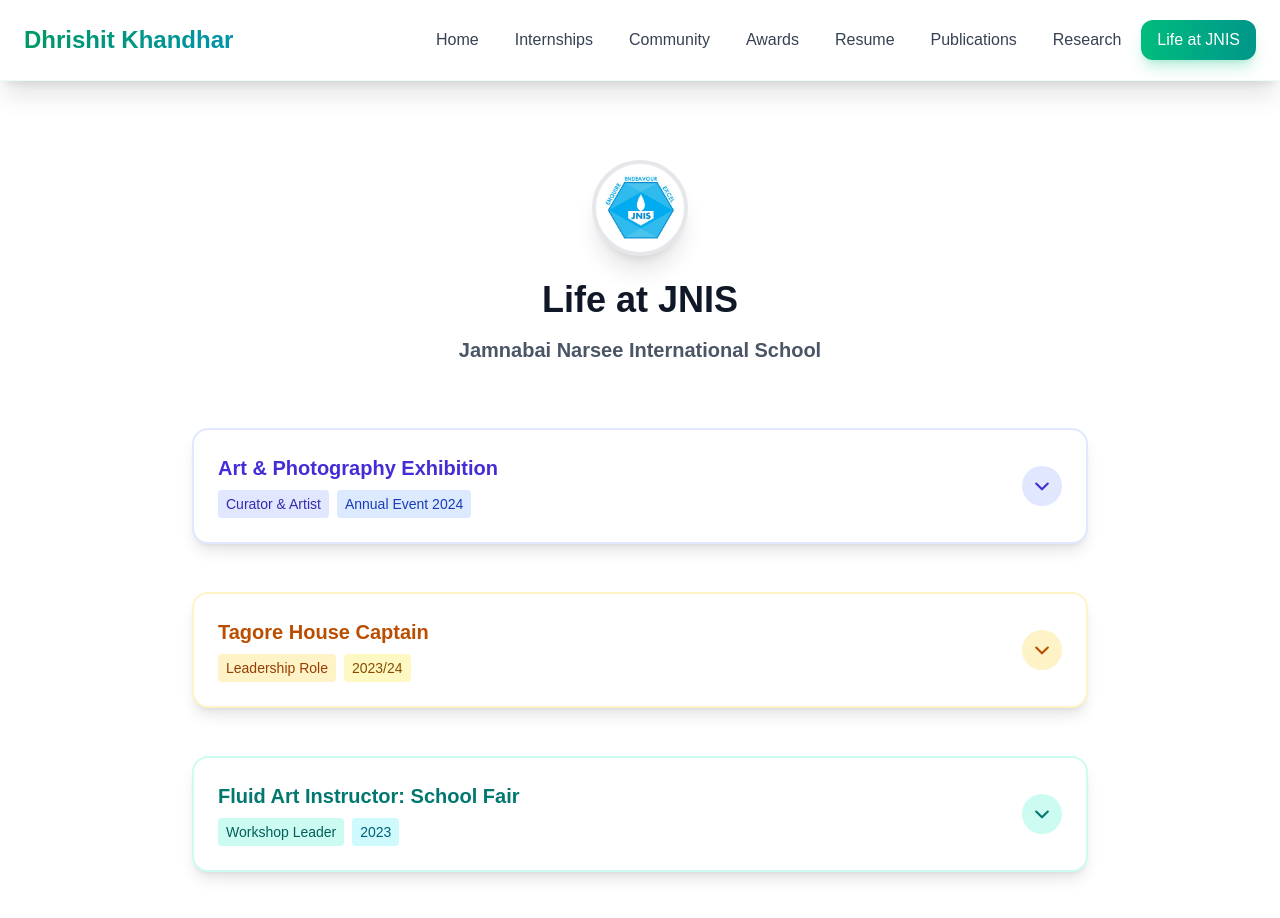
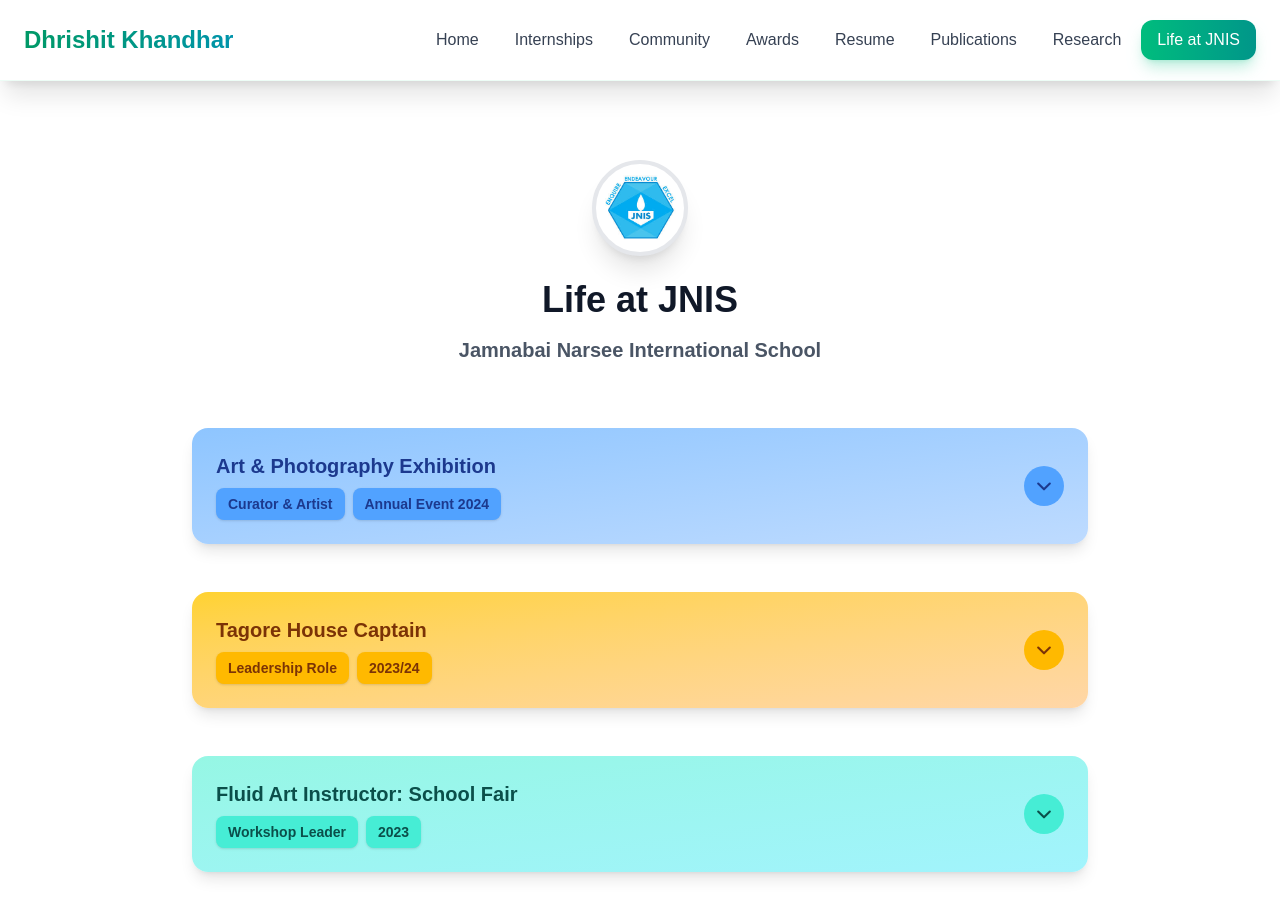
Before and after one commit to nandishkhandhar/dhrishit_website, a Next.js app: page /jnis in a window 1280 px wide. Shown: the top 918 px of the page. Built offline with nearby package versions, Linux system fonts and the light colour scheme.

Commit message:
Save JNIS page with colored cards and white background - checkpoint

```diff
--- a/src/app/jnis/page.tsx
+++ b/src/app/jnis/page.tsx
@@ -26,25 +26,25 @@ export default function JNIS() {
 
           <div className="space-y-12">
             {/* Art & Photography Exhibition - 2024 */}
-            <div className="bg-white rounded-2xl shadow-lg border-2 border-indigo-100 hover:shadow-2xl hover:border-indigo-200 transition-all duration-300">
+            <div className="bg-gradient-to-br from-blue-300 to-blue-200 rounded-2xl shadow-lg hover:shadow-2xl transition-all duration-300">
               <button
                 onClick={() => setArtExhibitionOpen(!artExhibitionOpen)}
-                className="w-full flex items-center justify-between gap-4 p-6 group hover:bg-indigo-50/50 rounded-2xl transition-all duration-300"
+                className="w-full flex items-center justify-between gap-4 p-6 group hover:bg-blue-400/50 rounded-2xl transition-all duration-300"
               >
                 <div className="flex flex-col items-start gap-2 flex-1">
                   <div className="flex items-center gap-3">
-                    <h2 className="text-xl font-bold text-indigo-700 text-left">
+                    <h2 className="text-xl font-bold text-blue-900 text-left">
                       Art & Photography Exhibition
                     </h2>
                   </div>
                   <div className="flex flex-wrap gap-2">
-                    <span className="bg-indigo-100 text-indigo-800 px-2 py-1 rounded text-sm font-medium">Curator & Artist</span>
-                    <span className="bg-blue-100 text-blue-800 px-2 py-1 rounded text-sm font-medium">Annual Event 2024</span>
+                    <span className="bg-blue-400 text-blue-900 px-3 py-1.5 rounded-lg text-sm font-semibold shadow-sm">Curator & Artist</span>
+                    <span className="bg-blue-400 text-blue-900 px-3 py-1.5 rounded-lg text-sm font-semibold shadow-sm">Annual Event 2024</span>
                   </div>
                 </div>
                 <div className={`transform transition-all duration-300 ${artExhibitionOpen ? 'rotate-180' : ''}`}>
-                  <div className="w-10 h-10 bg-indigo-100 rounded-full flex items-center justify-center">
-                    <svg className="w-5 h-5 text-indigo-700" fill="none" stroke="currentColor" viewBox="0 0 24 24">
+                  <div className="w-10 h-10 bg-blue-400 rounded-full flex items-center justify-center">
+                    <svg className="w-5 h-5 text-blue-900" fill="none" stroke="currentColor" viewBox="0 0 24 24">
                       <path strokeLinecap="round" strokeLinejoin="round" strokeWidth={2.5} d="M19 9l-7 7-7-7" />
                     </svg>
                   </div>
@@ -104,25 +104,25 @@ export default function JNIS() {
             </div>
 
             {/* Tagore House Captain - 2023/24 */}
-            <div className="bg-white rounded-2xl shadow-lg border-2 border-amber-100 hover:shadow-2xl hover:border-amber-200 transition-all duration-300">
+            <div className="bg-gradient-to-br from-amber-300 to-orange-200 rounded-2xl shadow-lg hover:shadow-2xl transition-all duration-300">
               <button
                 onClick={() => setTagoreCaptainOpen(!tagoreCaptainOpen)}
-                className="w-full flex items-center justify-between gap-4 p-6 group hover:bg-amber-50/50 rounded-2xl transition-all duration-300"
+                className="w-full flex items-center justify-between gap-4 p-6 group hover:bg-amber-300/50 rounded-2xl transition-all duration-300"
               >
                 <div className="flex flex-col items-start gap-2 flex-1">
                   <div className="flex items-center gap-3">
-                    <h2 className="text-xl font-bold text-amber-700 text-left">
+                    <h2 className="text-xl font-bold text-amber-900 text-left">
                       Tagore House Captain
                     </h2>
                   </div>
                   <div className="flex flex-wrap gap-2">
-                    <span className="bg-amber-100 text-amber-800 px-2 py-1 rounded text-sm font-medium">Leadership Role</span>
-                    <span className="bg-yellow-100 text-yellow-800 px-2 py-1 rounded text-sm font-medium">2023/24</span>
+                    <span className="bg-amber-400 text-amber-900 px-3 py-1.5 rounded-lg text-sm font-semibold shadow-sm">Leadership Role</span>
+                    <span className="bg-amber-400 text-amber-900 px-3 py-1.5 rounded-lg text-sm font-semibold shadow-sm">2023/24</span>
                   </div>
                 </div>
                 <div className={`transform transition-all duration-300 ${tagoreCaptainOpen ? 'rotate-180' : ''}`}>
-                  <div className="w-10 h-10 bg-amber-100 rounded-full flex items-center justify-center">
-                    <svg className="w-5 h-5 text-amber-700" fill="none" stroke="currentColor" viewBox="0 0 24 24">
+                  <div className="w-10 h-10 bg-amber-400 rounded-full flex items-center justify-center">
+                    <svg className="w-5 h-5 text-amber-900" fill="none" stroke="currentColor" viewBox="0 0 24 24">
                       <path strokeLinecap="round" strokeLinejoin="round" strokeWidth={2.5} d="M19 9l-7 7-7-7" />
                     </svg>
                   </div>
@@ -154,25 +154,25 @@ export default function JNIS() {
             </div>
 
             {/* Fluid Art Instructor - 2023 */}
-            <div className="bg-white rounded-2xl shadow-lg border-2 border-teal-100 hover:shadow-2xl hover:border-teal-200 transition-all duration-300">
+            <div className="bg-gradient-to-br from-teal-200 to-cyan-200 rounded-2xl shadow-lg hover:shadow-2xl transition-all duration-300">
               <button
                 onClick={() => setFluidArtOpen(!fluidArtOpen)}
-                className="w-full flex items-center justify-between gap-4 p-6 group hover:bg-teal-50/50 rounded-2xl transition-all duration-300"
+                className="w-full flex items-center justify-between gap-4 p-6 group hover:bg-teal-300/50 rounded-2xl transition-all duration-300"
               >
                 <div className="flex flex-col items-start gap-2 flex-1">
                   <div className="flex items-center gap-3">
-                    <h2 className="text-xl font-bold text-teal-700 text-left">
+                    <h2 className="text-xl font-bold text-teal-900 text-left">
                       Fluid Art Instructor: School Fair
                     </h2>
                   </div>
                   <div className="flex flex-wrap gap-2">
-                    <span className="bg-teal-100 text-teal-800 px-2 py-1 rounded text-sm font-medium">Workshop Leader</span>
-                    <span className="bg-cyan-100 text-cyan-800 px-2 py-1 rounded text-sm font-medium">2023</span>
+                    <span className="bg-teal-300 text-teal-900 px-3 py-1.5 rounded-lg text-sm font-semibold shadow-sm">Workshop Leader</span>
+                    <span className="bg-teal-300 text-teal-900 px-3 py-1.5 rounded-lg text-sm font-semibold shadow-sm">2023</span>
                   </div>
                 </div>
                 <div className={`transform transition-all duration-300 ${fluidArtOpen ? 'rotate-180' : ''}`}>
-                  <div className="w-10 h-10 bg-teal-100 rounded-full flex items-center justify-center">
-                    <svg className="w-5 h-5 text-teal-700" fill="none" stroke="currentColor" viewBox="0 0 24 24">
+                  <div className="w-10 h-10 bg-teal-300 rounded-full flex items-center justify-center">
+                    <svg className="w-5 h-5 text-teal-900" fill="none" stroke="currentColor" viewBox="0 0 24 24">
                       <path strokeLinecap="round" strokeLinejoin="round" strokeWidth={2.5} d="M19 9l-7 7-7-7" />
                     </svg>
                   </div>
```
